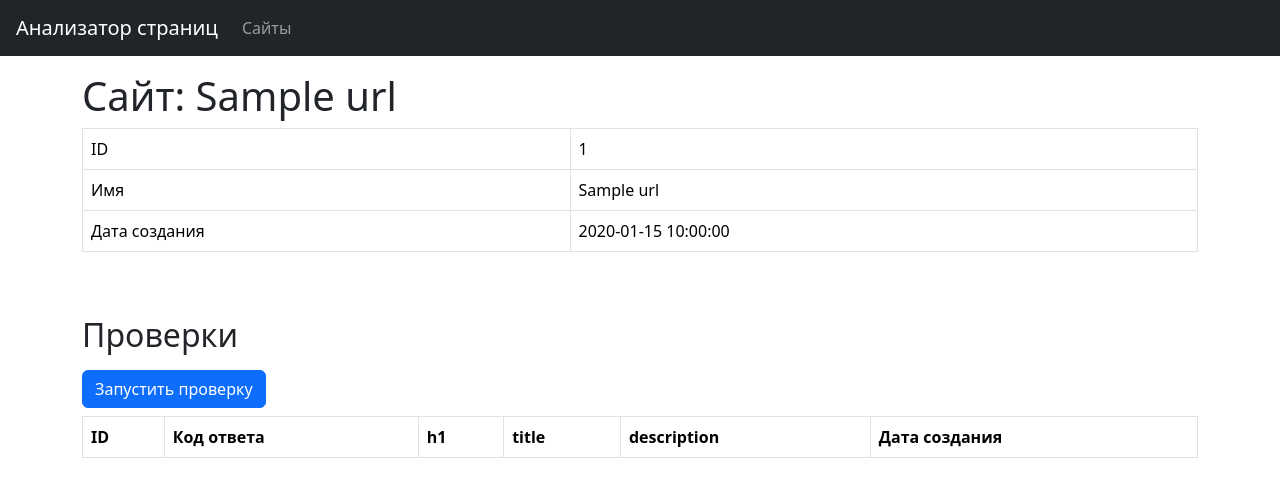
After one commit to Kem0111/python-project-83, a Flask app: page /urls/1 in a window 1280 px wide. The commit adds this page. Shown: the top 497 px of the page. Run offline with Flask 2, Linux system fonts and the light colour scheme; a database or web service that is not in the repository returns one stand-in record (values such as "Sample title"); lists and menus that the app fills with data are empty; some libraries are stand-ins or nearby versions.

Commit message:
update app, add dbmanager, add parser, add validator

```diff
--- /dev/null
+++ b/database.sql
@@ -0,0 +1,5 @@
+CREATE TABLE urls (
+    id SERIAL PRIMARY KEY,
+    name VARCHAR(255) NOT NULL UNIQUE,
+    created_at TIMESTAMP NOT NULL
+);
--- a/page_analyzer/app.py
+++ b/page_analyzer/app.py
@@ -1,14 +1,60 @@
-from flask import Flask, render_template
 from dotenv import load_dotenv
 import os
+import psycopg2
+from page_analyzer.validate import validator
+from page_analyzer.parser import normalize_url
+from page_analyzer.db_manager import DBManager
+from flask import (Flask,
+                   render_template,
+                   redirect, request,
+                   url_for, flash,
+                   get_flashed_messages)
 
 load_dotenv()
 
 app = Flask(__name__)
 app.secret_key = os.getenv("SECRET_KEY")
 api_key = os.getenv("API_KEY")
+DATABASE_URL = os.getenv("DATABASE_URL")
+
+conn = psycopg2.connect(DATABASE_URL)
+db_manager = DBManager(conn)
 
 
 @app.route('/')
 def index():
-    return render_template('index.html')
+    messages = get_flashed_messages(with_categories=True)
+    return render_template('index.html', messages=messages)
+
+
+@app.post('/urls')
+def add_url():
+    url = request.form['url']
+    normal_url = normalize_url(url)
+    correct_url = validator(normal_url)
+
+    if not correct_url:
+        flash('Некорректный URL', 'error')
+        return redirect(url_for('index'))
+
+    url_id, url_exists = db_manager.add_url(normal_url)
+
+    if url_exists:
+        flash("Cтраница уже существует", "warning")
+    else:
+        flash("Cтраница успешно добавлена", "success")
+
+    return redirect(url_for('url', url_id=url_id))
+
+
+@app.route('/urls')
+def urls():
+    all_urls = db_manager.get_all_urls()
+    return render_template('urls.html', urls=all_urls)
+
+
+@app.route('/urls/<int:url_id>')
+def url(url_id):
+    messages = get_flashed_messages(with_categories=True)
+    url = db_manager.get_url_by_id(url_id)
+    return render_template('url.html', url=url, messages=messages)
--- /dev/null
+++ b/page_analyzer/db_manager.py
@@ -0,0 +1,40 @@
+class DBManager:
+    def __init__(self, conn):
+        self.conn = conn
+
+    def get_url_by_id(self, url_id):
+        with self.conn.cursor() as cursor:
+            cursor.execute(
+                "SELECT id, name, created_at \
+                    FROM urls WHERE id = %s", (url_id,)
+            )
+            url = cursor.fetchone()
+            return url
+
+    def get_all_urls(self):
+        with self.conn.cursor() as cursor:
+            cursor.execute(
+                "SELECT id, name, created_at FROM urls \
+                    ORDER BY created_at DESC"
+            )
+            all_urls = cursor.fetchall()
+        return all_urls
+
+    def add_url(self, url):
+        url_id = None
+
+        with self.conn.cursor() as cursor:
+            cursor.execute("SELECT id FROM urls WHERE name = %s", (url,))
+            result = cursor.fetchone()
+
+            if result:
+                url_id = result[0]
+            else:
+                cursor.execute(
+                    "INSERT INTO urls (name, created_at) \
+                        VALUES (%s, NOW()) RETURNING id", (url,)
+                )
+                url_id = cursor.fetchone()[0]
+                self.conn.commit()
+
+        return url_id, bool(result)
--- a/page_analyzer/templates/base.html
+++ b/page_analyzer/templates/base.html
@@ -12,7 +12,7 @@
             <a class="navbar-brand" href=" {{ url_for('index') }}">Анализатор страниц</a>
                 <div id="navbarNav">
                 <ul class="navbar-nav">
-                <li class="nav-item"><a class="nav-link " href=" {{ url_for('index') }}">Сайты</a></li>
+                <li class="nav-item"><a class="nav-link " href=" {{ url_for('urls') }}">Сайты</a></li>
                 </ul>
             </div>
         </nav>
--- /dev/null
+++ b/page_analyzer/templates/url.html
@@ -0,0 +1,56 @@
+{% extends "base.html" %}
+
+{% block title %}Главная - Python Page Analyzer{% endblock %}
+{% block content %}
+{% if messages %}
+  {% for category, message in messages %}
+    {% if category == 'warning' %}
+      <div class="alert alert-info" role="alert">
+    {% else %}
+      <div class="alert alert-success" role="alert">
+    {% endif %}
+    <h3 class="{{ category }}">{{ message }}</h3></div>
+  {% endfor %}
+{% endif %}
+<main class="flex-grow-1">
+    <div class="container-lg mt-3">
+      <h1>Сайт: {{ url[1] }}</h1>
+  <div class="table-responsive">
+    <table class="table table-bordered table-hover text-nowrap" data-test="url">
+      <tbody>
+        <tr>
+          <td>ID</td>
+          <td>{{ url[0] }}</td>
+        </tr>
+        <tr>
+          <td>Имя</td>
+          <td>{{ url[1] }}</td>
+        </tr>
+        <tr>
+          <td>Дата создания</td>
+          <td>{{ url[2] }}</td>
+        </tr>
+      </tbody>
+    </table>
+  </div>
+    <h2 class="mt-5 mb-3">Проверки</h2>
+    <form method="post" action="/urls/2/checks">
+    <input type="submit" class="btn btn-primary" value="Запустить проверку">
+    </form>
+  <div>
+    <table class="table table-bordered table-hover mt-2" data-test="checks">
+      <tbody>
+    <tr>
+        <th>ID</th>
+        <th>Код ответа</th>
+        <th>h1</th>
+        <th>title</th>
+        <th>description</th>
+        <th>Дата создания</th>
+    </tr>
+      </tbody>
+    </table>
+  </div>
+    </div>
+  </main>
+{% endblock %}
--- /dev/null
+++ b/page_analyzer/validate.py
@@ -0,0 +1,5 @@
+import validators
+
+
+def validator(url):
+    return validators.url(url)
--- a/pyproject.toml
+++ b/pyproject.toml
@@ -15,6 +15,9 @@ pytest-cov = "^4.0.0"
 coverage = "^7.2.2"
 gunicorn = "^20.1.0"
 python-dotenv = "^1.0.0"
+requests = "^2.28.2"
+psycopg2 = "^2.9.5"
+validators = "^0.20.0"
 
 
 [build-system]
```
Also changed, not shown: page_analyzer/parser.py (added, +14 -0 lines), page_analyzer/templates/index.html (+8 -1 lines), page_analyzer/templates/urls.html (added, +39 -0 lines), tests/test_parser.py (added, +15 -0 lines), tests/test_validator.py (added, +6 -0 lines), tests/__init__.py (added).
